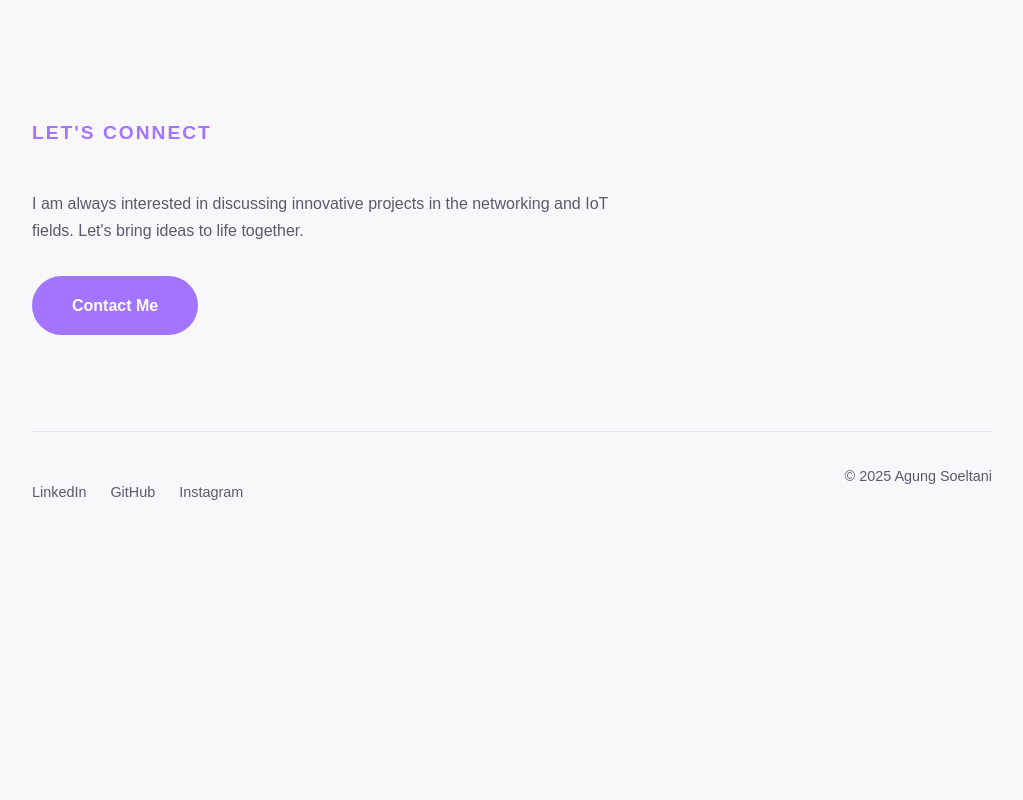
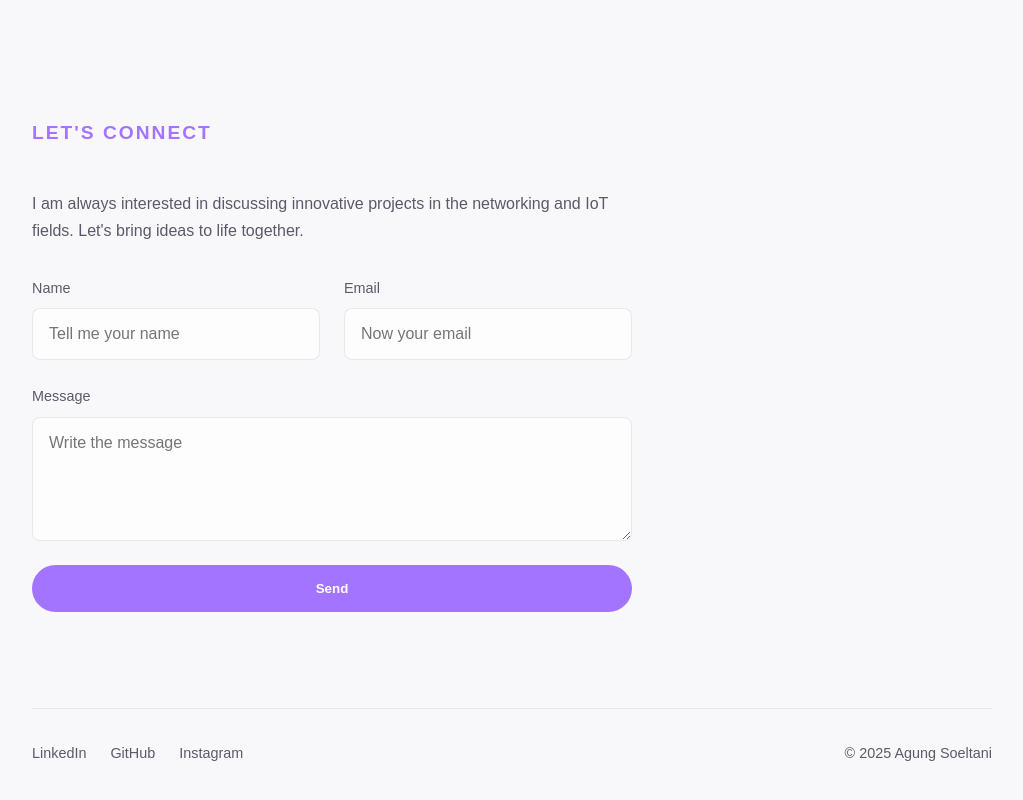
Before and after one commit to agungsoeltani/agungsoeltani.github.io, a plain HTML site: page index.html in a window 1280 px wide. Shown: the part 2857-3657 px from the top of the page, without its empty margins (128-1151 px from the left). Before the commit the page ends 3474 px from the top, so only its background shows below. Drawn offline with Linux system fonts and the light colour scheme; no server answers; a web font is replaced by a local one.

Commit message:
web3forms add

```diff
--- a/index.html
+++ b/index.html
@@ -16,6 +16,7 @@
         <header class="main-header">
             <div class="header-content">
                 <div id="weather-widget">
+                    <!-- Weather content will be loaded by JS -->
                 </div>
 
                 <nav class="main-nav">
@@ -97,7 +98,7 @@
 
                         <div class="project-card">
                             <div class="project-card-image">
-                                <img src="images/dht22.jpg" alt="flow" class="active">
+                                <img src="images/dht22.jpg" alt="flow" class="active" onerror="this.onerror=null;this.src='https://placehold.co/600x400/cccccc/ffffff?text=Image+Not+Found';">
                                 <img src="" alt="Project 1 Image B">
                                 <img src="" alt="Project 1 Image C">
                             </div>
@@ -109,7 +110,7 @@
 
                         <div class="project-card">
                              <div class="project-card-image">
-                                <img src="images/Jammer.jpg" alt="Project 2 Image A" class="active">
+                                <img src="images/Jammer.jpg" alt="Project 2 Image A" class="active" onerror="this.onerror=null;this.src='https://placehold.co/600x400/cccccc/ffffff?text=Image+Not+Found';">
                                 <img src="" alt="Project 2 Image B">
                             </div>
                             <div class="project-card-content">
@@ -120,7 +121,7 @@
 
                         <div class="project-card">
                             <div class="project-card-image">
-                                <img src="images/smapar.png" alt="Project 3" class="active">
+                                <img src="images/smapar.png" alt="Project 3" class="active" onerror="this.onerror=null;this.src='https://placehold.co/600x400/cccccc/ffffff?text=Image+Not+Found';">
                             </div>
                             <div class="project-card-content">
                                <h3>Smapar</h3>
@@ -130,7 +131,7 @@
 
                         <div class="project-card">
                              <div class="project-card-image">
-                                <img src="images/Yagi.png" alt="Project 4" class="active">
+                                <img src="images/Yagi.png" alt="Project 4" class="active" onerror="this.onerror=null;this.src='https://placehold.co/600x400/cccccc/ffffff?text=Image+Not+Found';">
                             </div>
                             <div class="project-card-content">
                                <h3>Yagi Antenna</h3>
@@ -147,7 +148,36 @@
             <div class="section-container">
                 <h2 class="section-title">Let's Connect</h2>
                 <p>I am always interested in discussing innovative projects in the networking and IoT fields. Let's bring ideas to life together.</p>
-                <a href="mailto:agungsoeltani@gmail.com" class="contact-button"><span>Contact Me</span></a>
+
+                <!-- FORMULIR KONTAK BARU MENGGUNAKAN WEB3FORMS -->
+                <form action="https://api.web3forms.com/submit" method="POST" class="contact-form">
+
+                    <!--
+                      PENTING: Ganti "MASUKKAN_ACCESS_KEY_ANDA" dengan Access Key
+                      yang Anda dapatkan dari email setelah mendaftar di web3forms.com
+                    -->
+                    <input type="hidden" name="access_key" value="7e18441f-699a-46b0-ba04-66122f1bb234">
+
+                    <div class="form-grid">
+                        <div class="form-group">
+                            <label for="name">Name</label>
+                            <input type="text" id="name" name="name" placeholder="Tell me your name" required>
+                        </div>
+                        <div class="form-group">
+                            <label for="email">Email</label>
+                            <input type="email" id="email" name="email" placeholder="Now your email" required>
+                        </div>
+                        <div class="form-group full-width">
+                            <label for="message">Message</label>
+                            <textarea id="message" name="message" rows="5" placeholder="Write the message" required></textarea>
+                        </div>
+                        <div class="form-group full-width">
+                            <button type="submit" class="contact-button">Send</button>
+                        </div>
+                    </div>
+                </form>
+                <!-- AKHIR DARI FORMULIR KONTAK -->
+
                 <div class="footer-bottom">
                     <div class="footer-links">
                         <a href="https://www.linkedin.com/in/agungsoeltani/">LinkedIn</a>
--- a/script.js
+++ b/script.js
@@ -1,6 +1,6 @@
 document.addEventListener('DOMContentLoaded', () => {
 
-    // --- LOGIKA LIGHT/DARK MODE (TETAP SAMA) ---
+    // --- LOGIKA LIGHT/DARK MODE ---
     const themeToggleButton = document.getElementById('theme-toggle');
     const body = document.body;
 
@@ -19,7 +19,7 @@ document.addEventListener('DOMContentLoaded', () => {
         localStorage.setItem('theme', newTheme);
     });
 
-    // --- KODE BARU: LOGIKA UNTUK COOKIE CONSENT ---
+    // --- LOGIKA UNTUK COOKIE CONSENT ---
     const cookieBanner = document.getElementById('cookie-banner');
     const cookieAcceptBtn = document.getElementById('cookie-accept');
     const cookieDeclineBtn = document.getElementById('cookie-decline');
@@ -43,7 +43,7 @@ document.addEventListener('DOMContentLoaded', () => {
     });
 
 
-    // --- LOGIKA CUSTOM CURSOR BARU YANG LEBIH BAIK ---
+    // --- LOGIKA CUSTOM CURSOR ---
     const cursorDot = document.querySelector('.cursor-dot');
     const cursorOutline = document.querySelector('.cursor-outline');
 
@@ -54,16 +54,14 @@ document.addEventListener('DOMContentLoaded', () => {
         cursorDot.style.left = `${posX}px`;
         cursorDot.style.top = `${posY}px`;
 
-        // requestAnimationFrame membuat animasi lebih mulus
         requestAnimationFrame(() => {
             cursorOutline.style.left = `${posX}px`;
             cursorOutline.style.top = `${posY}px`;
         });
     });
 
-    // Menambahkan efek hover pada elemen yang bisa diklik
     const interactiveElements = document.querySelectorAll(
-        'a, button, .project-card, .skill-card, .theme-switcher, .scroll-indicator'
+        'a, button, .project-card, .skill-card, .theme-switcher, .scroll-indicator, input, textarea'
     );
 
     interactiveElements.forEach(el => {
@@ -76,10 +74,9 @@ document.addEventListener('DOMContentLoaded', () => {
             cursorOutline.classList.remove('hover');
         });
     });
-    // --- AKHIR DARI LOGIKA CUSTOM CURSOR BARU ---
 
 
-    // --- LOGIKA BARU: ANIMASI DOTS BACKGROUND (TETAP SAMA) ---
+    // --- LOGIKA ANIMASI PARTIKEL BACKGROUND ---
     const canvas = document.getElementById('particle-canvas');
     const ctx = canvas.getContext('2d');
 
@@ -212,7 +209,7 @@ document.addEventListener('DOMContentLoaded', () => {
     animate();
 
 
-    // --- LOGIKA SCROLL INDICATOR (TETAP SAMA) ---
+    // --- LOGIKA SCROLL INDICATOR ---
     const scrollArrow = document.getElementById('scroll-arrow');
     const arrowUp = scrollArrow.querySelector('.arrow-up');
     const arrowDown = scrollArrow.querySelector('.arrow-down');
@@ -242,7 +239,7 @@ document.addEventListener('DOMContentLoaded', () => {
     window.addEventListener('scroll', handleScroll);
     handleScroll();
 
-    // --- LOGIKA SLIDESHOW GAMBAR PROYEK (TETAP SAMA) ---
+    // --- LOGIKA SLIDESHOW GAMBAR PROYEK ---
     const projectCards = document.querySelectorAll('.project-card');
 
     projectCards.forEach(card => {
@@ -268,7 +265,7 @@ document.addEventListener('DOMContentLoaded', () => {
         });
     });
 
-    // --- KODE WIDGET CUACA (TETAP SAMA) ---
+    // --- KODE WIDGET CUACA ---
     const weatherIconMap = {
         '01d': '<svg xmlns="http://www.w3.org/2000/svg" width="28" height="28" viewBox="0 0 24 24" fill="none" stroke="currentColor" stroke-width="2" stroke-linecap="round" stroke-linejoin="round"><circle cx="12" cy="12" r="5"></circle><line x1="12" y1="1" x2="12" y2="3"></line><line x1="12" y1="21" x2="12" y2="23"></line><line x1="4.22" y1="4.22" x2="5.64" y2="5.64"></line><line x1="18.36" y1="18.36" x2="19.78" y2="19.78"></line><line x1="1" y1="12" x2="3" y2="12"></line><line x1="21" y1="12" x2="23" y2="12"></line><line x1="4.22" y1="19.78" x2="5.64" y2="18.36"></line><line x1="18.36" y1="5.64" x2="19.78" y2="4.22"></line></svg>',
         '01n': '<svg xmlns="http://www.w3.org/2000/svg" width="28" height="28" viewBox="0 0 24 24" fill="none" stroke="currentColor" stroke-width="2" stroke-linecap="round" stroke-linejoin="round"><path d="M21 12.79A9 9 0 1 1 11.21 3 7 7 0 0 0 21 12.79z"></path></svg>',
@@ -297,6 +294,7 @@ document.addEventListener('DOMContentLoaded', () => {
         widget.innerHTML = `<span style="font-size: 0.9em; color: var(--secondary-text-color);">Memuat...</span>`;
 
         try {
+            // Ganti URL ini dengan URL Netlify Function Anda yang sebenarnya
             const response = await fetch('https://agungsoeltani.netlify.app/.netlify/functions/cuaca');
             const weatherData = await response.json();
 
--- a/style.css
+++ b/style.css
@@ -1,4 +1,3 @@
-/* --- FONT & PENGATURAN DASAR --- */
 @import url('https://api.fontshare.com/v2/css?f[]=satoshi@400,500,700&display=swap');
 
 :root {
@@ -156,8 +155,6 @@ body {
     text-underline-offset: 4px;
 }
 
-/* Override untuk dark mode tidak diperlukan jika warnanya sudah bagus */
-
 /* KODE BARU UNTUK PARTICLE CANVAS BACKGROUND */
 #particle-canvas {
     position: fixed;
@@ -210,8 +207,6 @@ body {
     color: var(--primary-text-color);
     font-weight: 700;
 }
-/* AKHIR DARI MODIFIKASI WIDGET CUACA */
-
 
 .main-nav {
     display: flex;
@@ -282,8 +277,6 @@ a:hover {
 .scroll-indicator .arrow-up {
     display: none;
 }
-/* AKHIR DARI KODE BARU */
-
 
 /* KODE BARU UNTUK COOKIE CONSENT BANNER */
 .cookie-consent-banner {
@@ -352,7 +345,6 @@ body.dark-mode .btn-cookie-secondary {
     background-color: var(--border-color);
     color: var(--primary-text-color);
 }
-/* AKHIR DARI KODE BARU */
 
 /* HERO */
 .hero {
@@ -539,7 +531,7 @@ body.dark-mode .btn-cookie-secondary {
     text-align: left;
 }
 
-.main-footer p {
+.main-footer > .section-container > p {
     max-width: 600px;
     margin-bottom: 2rem;
     color: var(--secondary-text-color);
@@ -556,10 +548,11 @@ body.dark-mode .btn-cookie-secondary {
     font-weight: 700;
     transition: all 0.4s var(--transition-smooth);
     border: none;
+    width: 100%; /* Membuat tombol submit selebar form */
 }
 
 .contact-button:hover {
-    transform: scale(1.05);
+    transform: scale(1.02); /* Sedikit lebih halus hovernya */
     box-shadow: 0 10px 30px var(--accent-glow);
 }
 
@@ -577,6 +570,58 @@ body.dark-mode .btn-cookie-secondary {
 .footer-links {
     display: flex;
     gap: 1.5rem;
+}
+
+/* --- KODE STYLING FORMULIR KONTAK (DIPINDAHKAN KE SINI) --- */
+.contact-form {
+    margin-top: 2rem;
+    max-width: 600px; /* Memberi batas lebar form */
+}
+
+.form-grid {
+    display: grid;
+    grid-template-columns: 1fr 1fr;
+    gap: 1.5rem;
+}
+
+.form-group {
+    display: flex;
+    flex-direction: column;
+}
+
+.form-group.full-width {
+    grid-column: 1 / -1; /* Membuat elemen ini mengambil lebar penuh */
+}
+
+.form-group label {
+    margin-bottom: 0.5rem;
+    font-size: 0.9rem;
+    font-weight: 500;
+    color: var(--secondary-text-color);
+}
+
+.form-group input,
+.form-group textarea {
+    width: 100%;
+    padding: 1rem;
+    font-family: 'Satoshi', sans-serif;
+    font-size: 1rem;
+    color: var(--primary-text-color);
+    background-color: var(--surface-color);
+    border: 1px solid var(--border-color);
+    border-radius: 8px;
+    transition: all 0.4s var(--transition-smooth);
+}
+
+.form-group input:focus,
+.form-group textarea:focus {
+    outline: none;
+    border-color: var(--accent-color);
+    box-shadow: 0 0 0 3px var(--accent-glow);
+}
+
+.form-group textarea {
+    resize: vertical; /* Memungkinkan user mengubah tinggi textarea */
 }
 
 
@@ -604,6 +649,11 @@ body.dark-mode .btn-cookie-secondary {
 
     .project-grid {
         gap: 1.5rem;
+    }
+
+    /* Mengatur ulang layout grid form menjadi satu kolom */
+    .form-grid {
+        grid-template-columns: 1fr;
     }
 
     /* Menyesuaikan ukuran teks agar tidak terlalu besar */
@@ -644,13 +694,22 @@ body.dark-mode .btn-cookie-secondary {
     }
 
     .main-footer .section-title,
-    .main-footer p {
+    .main-footer > .section-container > p {
         text-align: center;
+        margin-left: auto;
+        margin-right: auto;
     }
+
+    .contact-form {
+        margin-left: auto;
+        margin-right: auto;
+    }
+
     .cursor-dot,
     .cursor-outline {
         display: none;
     }
+
     /* Mengembalikan kursor default di mobile */
     body {
         cursor: default;
@@ -658,8 +717,7 @@ body.dark-mode .btn-cookie-secondary {
 }
 
 /* --- PERUBAHAN UTAMA UNTUK MOBILE KECIL --- */
-@media (max-width: 600px) { /* Diubah dari 480px agar lebih aman */
-
+@media (max-width: 600px) {
     /* Tata letak navbar diubah menjadi 2 kolom */
     .header-content {
         display: flex; /* Kembali ke flexbox */
```
Lines whose indentation alone changed are shown as unchanged.
